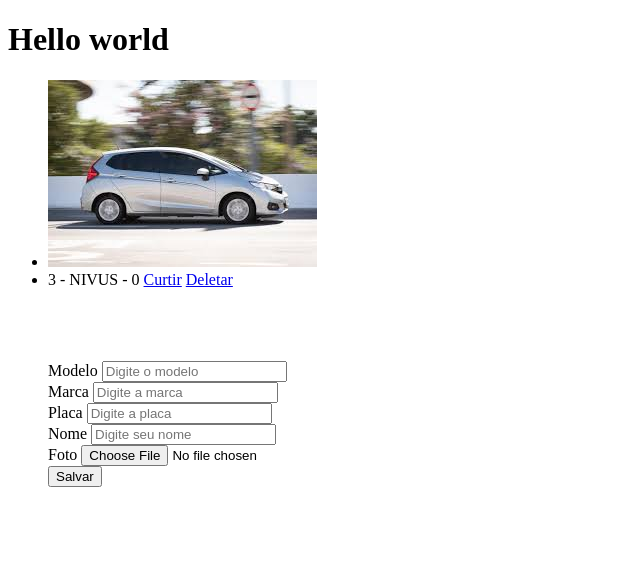
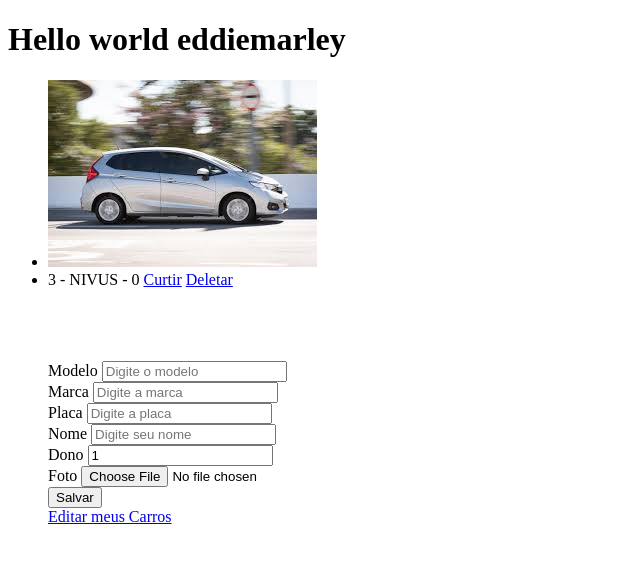
Before and after one commit to EddieMarley23/LDS_PythonCEW, a Django app: page /core/home in a window 1280 px wide. Shown: the top 563 px of the page, without its empty margins (0-640 px from the left). Run offline with Django 5.2, Linux system fonts and the light colour scheme; a user stored in the database is signed in; data comes from the database, SQL or seed files in the repository; both versions use the stored data as it was after the commit.

Commit message:
Relacionando criação do carro com o usuário

```diff
--- a/core/apps.py
+++ b/core/apps.py
@@ -1,4 +1,4 @@
-from django.apps import AppConfig
+from django.apps import AppConfig # type: ignore
 
 
 class CoreConfig(AppConfig):
--- a/core/models.py
+++ b/core/models.py
@@ -1,4 +1,6 @@
+
 from django.db import models # type: ignore
+
 
 class Car(models.Model):
 
@@ -6,7 +8,8 @@ class Car(models.Model):
     brand = models.CharField(max_length=100)
     plate = models.CharField(max_length=100)
     name = models.CharField(max_length=100)
-    like = models.IntegerField(default=0)
+    created = models.IntegerField(default=0)
+    like = models.IntegerField(max_length=0)
     photo = models.FileField(upload_to='img')
 
     def __str__(self):
--- a/core/templates/index.html
+++ b/core/templates/index.html
@@ -9,7 +9,7 @@
 </head>
 <body>
 
- <h1>Hello world</h1>
+ <h1>Hello world {{user.username}}</h1>
 <ul>
 {% for car in car_list %}
 <li><img src="{{ car.photo }}"></li>
@@ -42,6 +42,10 @@
         <label for="name">Nome</label>
         <input type="text" id="name" name="name" placeholder="Digite seu nome" required>
     </div>
+    <div class="form-group">
+        <label for="createdby">Dono</label>
+        <input type="text" id="createdby" name="createdby" value="{{user.id}}" required>
+    </div>
 
     <div class="form-group">
         <label for="photo">Foto</label>
@@ -50,6 +54,8 @@
 
     <button type="submit" class="btn-submit">Salvar</button>
 </form>
+
+<a href="{% url 'update' user.id %}">Editar meus Carros</a>
 </ul>
 </body>
 </html>
--- a/core/views.py
+++ b/core/views.py
@@ -28,10 +28,11 @@ def save(request):
     vbrand = request.POST.get("brand")
     vplate = request.POST.get("plate")
     vname = request.POST.get("name")
+    vowner =request.POST.get("createdby")
     file = request.FILES.get("photo")
 
     # Cria o objeto Car e associa a imagem
-    car = Car(model=vmodel, brand=vbrand, plate=vplate, name=vname, photo=file)
+    car = Car(model=vmodel, brand=vbrand, plate=vplate, name=vname, photo=file, created = vowner, like =0)
     car.save()
 
 
@@ -42,8 +43,8 @@ def save(request):
 
 
 def update(request, id):
-
-    carId = Car.objects.get(id=id)
+    user = User.objects.get(id = id)
+    carId = Car.objects.get(created = user.id)
     return render(request,"update.html", {"car": carId})
 
 
```
Also changed, not shown: core/migrations/0001_initial.py, core/migrations/0002_alter_car_brand.py, core/migrations/0003_car_created_alter_car_like.py (added), core/migrations/0003_car_likes.py (deleted), core/migrations/0004_rename_likes_car_like.py (deleted), db.sqlite3, photos/img/images.jpg (added), photos/img/photo_nivus.jpg (added), photos/img/photo_nivus_xHQHneC.jpg (added), photos/img/teste_HOLBT5l.jpg (added).
